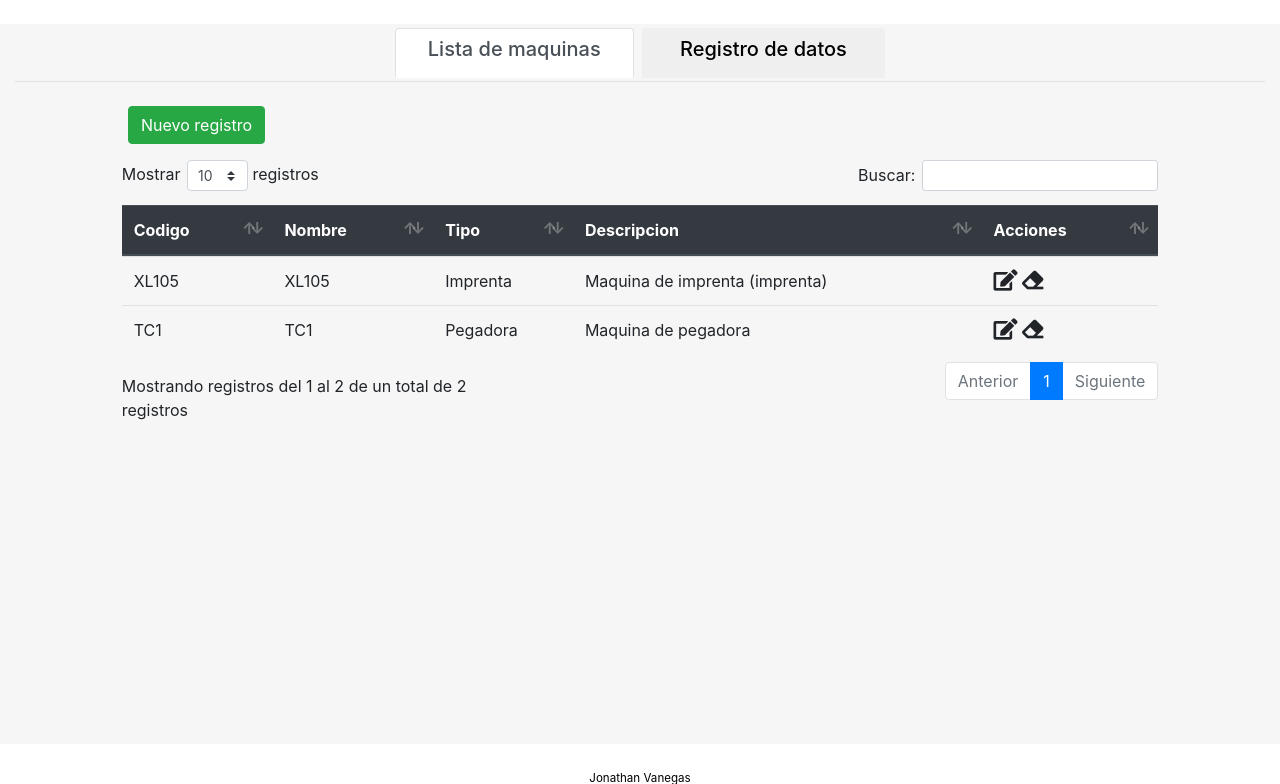
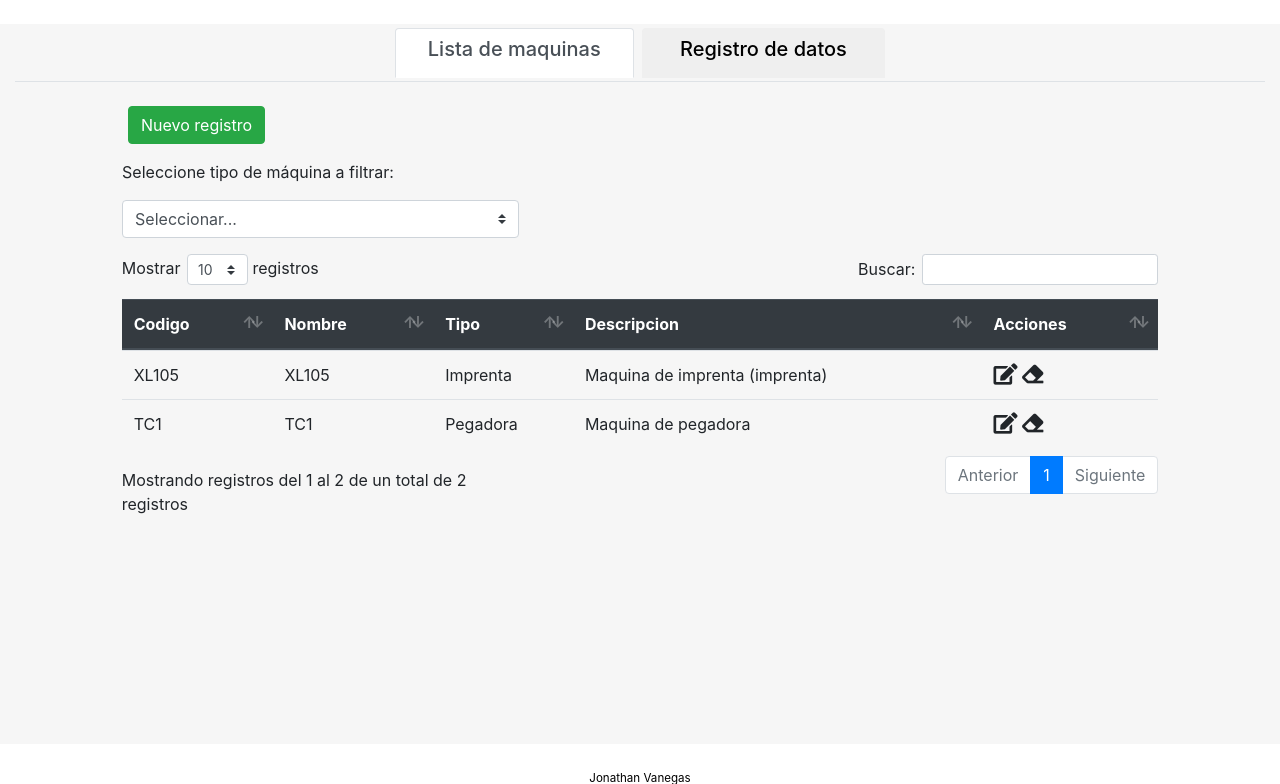
Before and after one commit to Jonjova/imprueba, a CodeIgniter app: page /imprueba/Maquina/index in a window 1280 px wide. Shown: the part 58-842 px from the top of the page. Run offline with CodeIgniter, Linux system fonts and the light colour scheme; data comes from the database, SQL or seed files in the repository; some libraries are stand-ins or nearby versions.

Commit message:
Filtro de tipo de maquina

```diff
--- a/application/controllers/Maquina.php
+++ b/application/controllers/Maquina.php
@@ -25,8 +25,8 @@ class Maquina extends CI_Controller
 	//Mostrar con ajax y datatable
 	public function mostrar_maquina()
 	{
-
-		$resultList = $this->m->mostrar_maquinas();
+		$tipo_maquina=$this->input->post('M_TIPO_ID_');
+		$resultList = $this->m->mostrar_maquinas($tipo_maquina);
 		$result = array();
 		$editar = '';
 		$i = 1;
--- a/application/models/Maquina_m.php
+++ b/application/models/Maquina_m.php
@@ -4,8 +4,11 @@ defined('BASEPATH') or exit('No direct script access allowed');
 class Maquina_m extends CI_Model
 {
 	// result_array devuelve datos de tipo de matriz asociativa.
-	public function mostrar_maquinas()
+	public function mostrar_maquinas($tipo_maquina)
 	{
+		if(!empty($tipo_maquina)){
+			$this->db->where('TIPO_ID',$tipo_maquina);
+		}
 		$datos = $this->db->select('*')
 			->from('MAQUINA')
 			->join('TIPO', "TIPO_ID = M_TIPO_ID")
--- a/application/views/Maquina/index_maquina.php
+++ b/application/views/Maquina/index_maquina.php
@@ -18,6 +18,13 @@
       <br>
       <div class="row mb-3 ">
         <button type="button" id="add" style="margin-left: 10%;" class=" btn btn-success">Nuevo registro</button>
+      </div>
+      <div class="row">
+        <div class="col-md-4 form-group">
+          <p style="margin-left: 27%;">Seleccione tipo de máquina a filtrar: </p>
+          <select style="margin-left: 27%;" name="M_TIPO_ID_" id="M_TIPO_ID_" class="custom-select" >
+          </select>
+        </div>
       </div>
       <div class="row d-flex justify-content-center ">
         <div class="table-responsive-sm col-lg-10">
--- a/assets/scripts/Maquina/crud_maquina.js
+++ b/assets/scripts/Maquina/crud_maquina.js
@@ -5,7 +5,8 @@ $('button[data-toggle="tab"]').on("shown.bs.tab", function (e) {
 	var idx = $(this).index('button[data-toggle="tab"]');
 	$("#clickedTab").text(idx + 1);
 	var indextab = idx + 1;
-	if (indextab == 1) {// Si regresamos al primer tab entonces hacemos lo siguiente:
+	if (indextab == 1) {
+		// Si regresamos al primer tab entonces hacemos lo siguiente:
 		$("#crear_editar").trigger("reset"); // Reseteo el formulario
 		$("#nuevo_editar").html("Registro de datos"); // El valor de la cabecera del tab cambia
 		$("#titulo").html("Nuevo registro de máquina"); // El título del formulario cambia
@@ -19,6 +20,7 @@ $('button[data-toggle="tab"]').on("shown.bs.tab", function (e) {
 // Cargar select de tipos de maquinas
 $(document).ready(function () {
 	select_tipo_maquina();
+	data_maquina();
 });
 
 $("#add").click(function () {
@@ -105,7 +107,7 @@ function select_tipo_maquina() {
 		.get(url + "Maquina/obt_maquinaxid")
 		.then((res) => {
 			var options =
-				"<option selected disabled value=''>Seleccionar... </option>";
+				"<option selected disabled value=''>Seleccionar... </option><option value=''>Todos</option>";
 			res.data.forEach((elem) => {
 				options +=
 					'<option value="' +
@@ -115,6 +117,7 @@ function select_tipo_maquina() {
 					"</option>";
 			});
 			$("#M_TIPO_ID").html(options);
+			$("#M_TIPO_ID_").html(options);
 		})
 		.catch((error) => {
 			console.error(error);
@@ -124,16 +127,26 @@ function select_tipo_maquina() {
                         Mostrar listado de Máquinas.
 ****************************************************************************/
 //Versión datatable y ajax.
-$(document).ready(function () {
+function data_maquina() {
 	//Mostrar elementos de la tabla Alumno.
 	$("#Maquina").DataTable({
-		ajax: url + "Maquina/mostrar_maquina",
+		ajax: {
+			url: url + "Maquina/mostrar_maquina",
+			type: "post",
+			data: { M_TIPO_ID_: $("#M_TIPO_ID_").val() },
+		},
+		bDestroy: true,
 		responsive: true,
 		order: [],
-		bDestroy:true,
+
 		language: idioma_espanol,
 	});
+}
+//Cuando cambien al seleccionar un tipo de máquina se filtrara
+$("#M_TIPO_ID_").change(function () {
+	data_maquina();
 });
+
 /****************************************************************************
                        Obtener id de máquinas para editar.
 ****************************************************************************/
@@ -179,7 +192,7 @@ function eliminar_maquina(id) {
 			axios
 				.post(url + "Maquina/Eliminar/" + id)
 				.then((res) => {
-                    $("#Maquina").DataTable().ajax.reload(null, false);
+					$("#Maquina").DataTable().ajax.reload(null, false);
 					Swal.fire({
 						icon: "success",
 						title: "El registro ha sido eliminado.",
```
